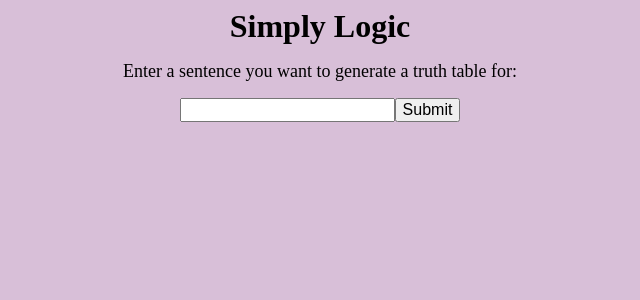
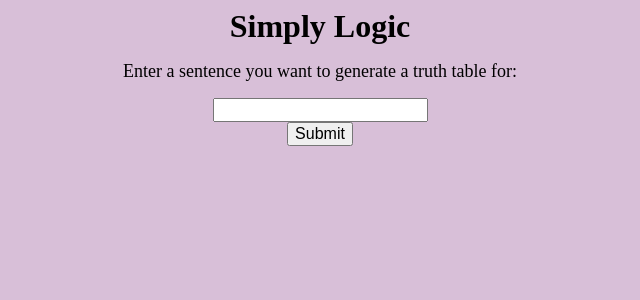
Before and after one commit to cfreer/SimplyLogic, a React (Create React App) app: page / in a window 1280 px wide. Shown: the top 300 px of the page, without its empty margins (320-960 px from the left). Built offline with nearby package versions, Linux system fonts and the light colour scheme.

Commit message:
working!

```diff
--- a/src/App.js
+++ b/src/App.js
@@ -1,6 +1,7 @@
 import React, {Component} from 'react';
 import "./Style.css";
 import TruthTable from "./TruthTable";
+import TextBox from "./TextBox";
 
 class App extends Component {
 
@@ -9,7 +10,7 @@ class App extends Component {
         this.state = {
             value: '',
             parsed: [],
-            literals: new Set()
+            literals: null
         };
 
         this.handleChange = this.handleChange.bind(this);
@@ -25,14 +26,12 @@ class App extends Component {
         this.setState({value: event.target.value});
     }
 
-    handleSubmit = (event) => {
-        let value = event.target.value;
+    handleSubmit() {
+        let value = this.state.value;
         let parsed = this.parseValue(value);
-        this.setState(
-            {value: value,
-                parsed: parsed,
-                literals: this.getLiterals(parsed)},
-        );
+        let literals = this.getLiterals(parsed);
+        this.setState({parsed: parsed,
+            literals: literals});
     }
 
     parseValue = (value) => {
@@ -52,7 +51,7 @@ class App extends Component {
             }
         }
         return result;
-    }
+    };
 
     render() {
         return (
@@ -61,12 +60,13 @@ class App extends Component {
                 <br/>
                 <p><font size="4">Enter a sentence you want to
                 generate a truth table for:</font></p>
-                <form onSubmit={this.handleSubmit}>
-                    <input type="text" value={this.state.value} onChange={this.handleChange}/>
-                    <input type="submit" value="Submit" />
-                </form>
+                <TextBox handleChange={this.handleChange} value={this.state.value}/>
+                <button onClick={() => {
+                    this.handleSubmit();
+                }}><font size="3">Submit</font>
+                </button>
                 <br/>
-                <TruthTable literals={this.state.literals}/>
+                <TruthTable value={this.state.value} parsed={this.state.parsed} literals={this.state.literals} />
                 <br/>
                 <br/>
             </div>
--- /dev/null
+++ b/src/TextBox.js
@@ -0,0 +1,14 @@
+import React, {Component} from 'react';
+
+class TextBox extends Component {
+
+    render() {
+        return (
+            <form>
+                <input type="text" value={this.props.value} onChange={this.props.handleChange}/>
+            </form>
+        );
+    }
+}
+
+export default TextBox;
--- a/src/TruthTable.js
+++ b/src/TruthTable.js
@@ -11,24 +11,22 @@ class TruthTable extends Component {
         this.canvas = React.createRef();
     }
 
-    componentDidUpdate(){
-        console.log('updating');
-        this.drawTruthTable();
-        this.addText();
+    componentDidMount() {
+        this.drawTruthTable(this.props.value, this.props.parsed, this.props.literals);
     }
 
-    addText = () => {
-        const itr = this.props.literals.values();
+    componentDidUpdate() {
+        this.drawTruthTable(this.props.value, this.props.parsed, this.props.literals);
+    }
+
+    drawTruthTable = (value, parsed, literals) => {
+        if (literals !== null) {
+            const itr = literals.values();
             let literal = itr.next();
             while (!literal.done) {
-            this.writeText({ text: literal.value, x: 180, y: 70 });
+                this.writeText({text: literal.value, x: 180, y: 70});
                 literal = itr.next();
             }
-    }
-
-    // Draws lines to represent the shortest path from the start
-    // to end building.
-    drawTruthTable = () => {
             let ctx = this.canvas.current.getContext('2d');
             ctx.strokeStyle = 'black';
             let numLiterals = 2;
@@ -55,11 +53,12 @@ class TruthTable extends Component {
             ctx.lineTo(endX, endY);
             ctx.lineWidth = 2;
             ctx.stroke();
+        }
     };
 
     writeText = (info, style = {}) => {
-        const { text, x, y } = info;
-        const { fontSize = 20, fontFamily = 'Arial', color = 'black', textAlign = 'left', textBaseline = 'top' } = style;
+        const {text, x, y} = info;
+        const {fontSize = 20, fontFamily = 'Arial', color = 'black', textAlign = 'left', textBaseline = 'top'} = style;
         let ctx = this.canvas.current.getContext('2d');
         ctx.beginPath();
         ctx.font = fontSize + 'px ' + fontFamily;
```
Lines whose indentation alone changed are shown as unchanged.
